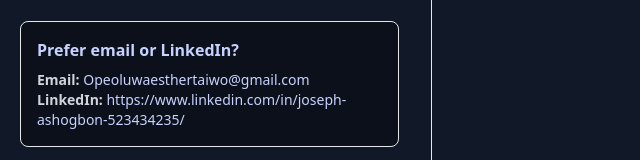
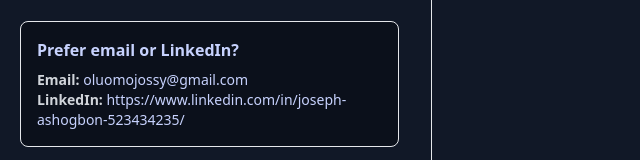
Before and after one commit to Agbo-Emmanuel/ashogbon-portfolio, a plain HTML site: page index.html in a window 1280 px wide. Shown: the part 3678-3838 px from the top of the page, 632-1272 px from the left. Drawn offline with nearby package versions, Linux system fonts and the light colour scheme.

Commit message:
updated the email

```diff
--- a/index.html
+++ b/index.html
@@ -534,9 +534,9 @@
                   <p class="mt-2 text-sm text-gray-300">
                     <strong>Email:</strong>
                     <a
-                      href="mailto:Opeoluwaesthertaiwo@gmail.com"
+                      href="mailto:oluomojossy@gmail.com"
                       class="text-indigo-200 hover:underline"
-                      >Opeoluwaesthertaiwo@gmail.com</a
+                      >oluomojossy@gmail.com</a
                     ><br />
                     <strong>LinkedIn:</strong>
                     <a
```
